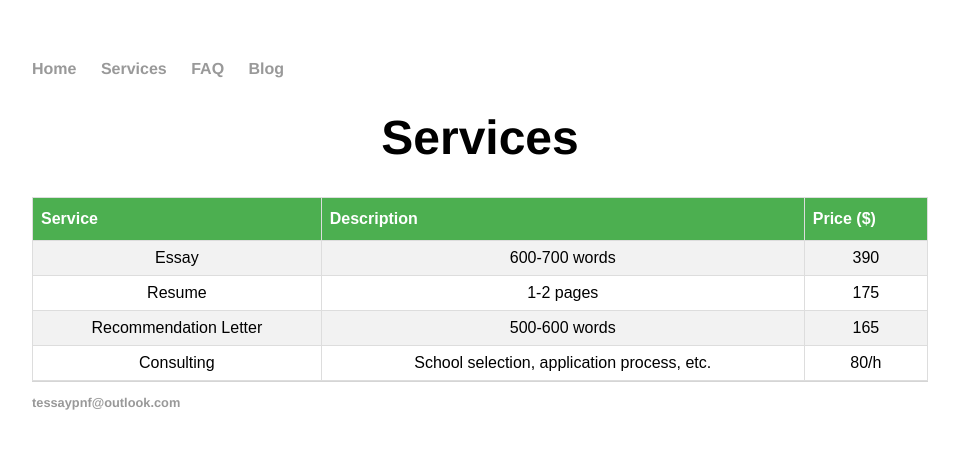
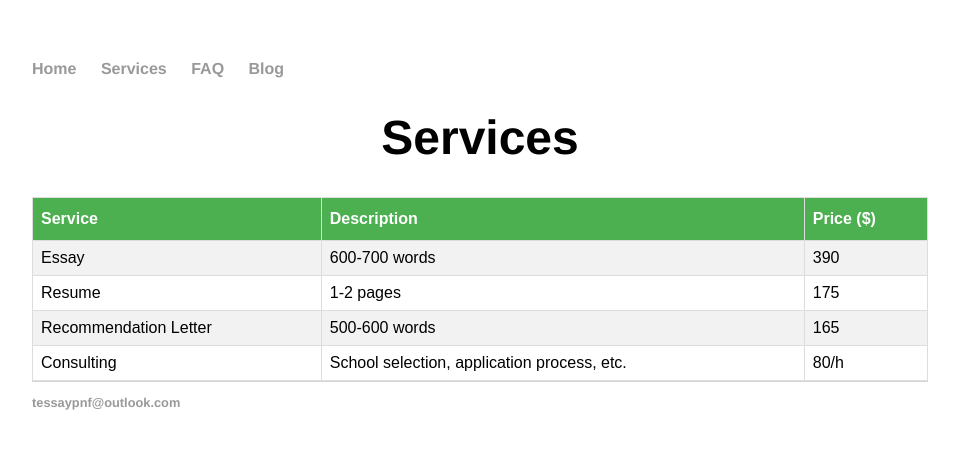
Before and after one commit to RagingTiger/PnFTech.github.io, a Jekyll site: the page built from services/index.html, in a window 1280 px wide. Shown: the top 449 px of the page, without its empty margins (160-1119 px from the left). Built offline with Jekyll 4.4.1, drawn with Linux system fonts in a browser that asks for light colours.

Commit message:
edited services

```diff
--- a/css/main.css
+++ b/css/main.css
@@ -54,11 +54,13 @@ table {
   font-family: Arial, Helvetica, sans-serif;
   border-collapse: collapse;
   width: 100%;
+  align: center;
 }
 
 td, th {
   border: 1px solid #ddd;
   padding: 8px;
+  text-align: left;
 }
 
 tr:nth-child(even){background-color: #f2f2f2;}
--- a/services/index.html
+++ b/services/index.html
@@ -4,7 +4,7 @@ title: PnF
 ---
 <div class="blurb">
 	<h1>Services</h1>
-	<table width="100%">
+	<table>
 	  <tr>
 	    <th>Service</th>
 	    <th>Description</th>
```
